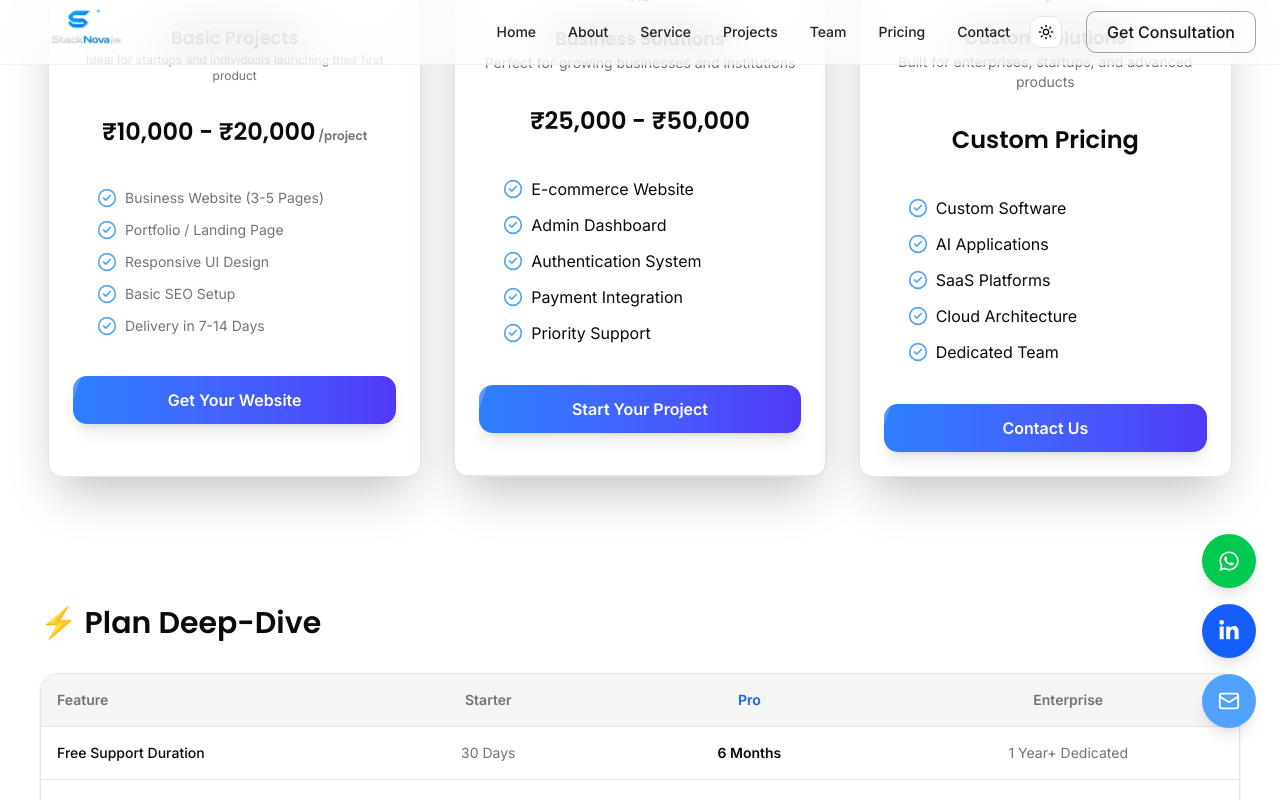
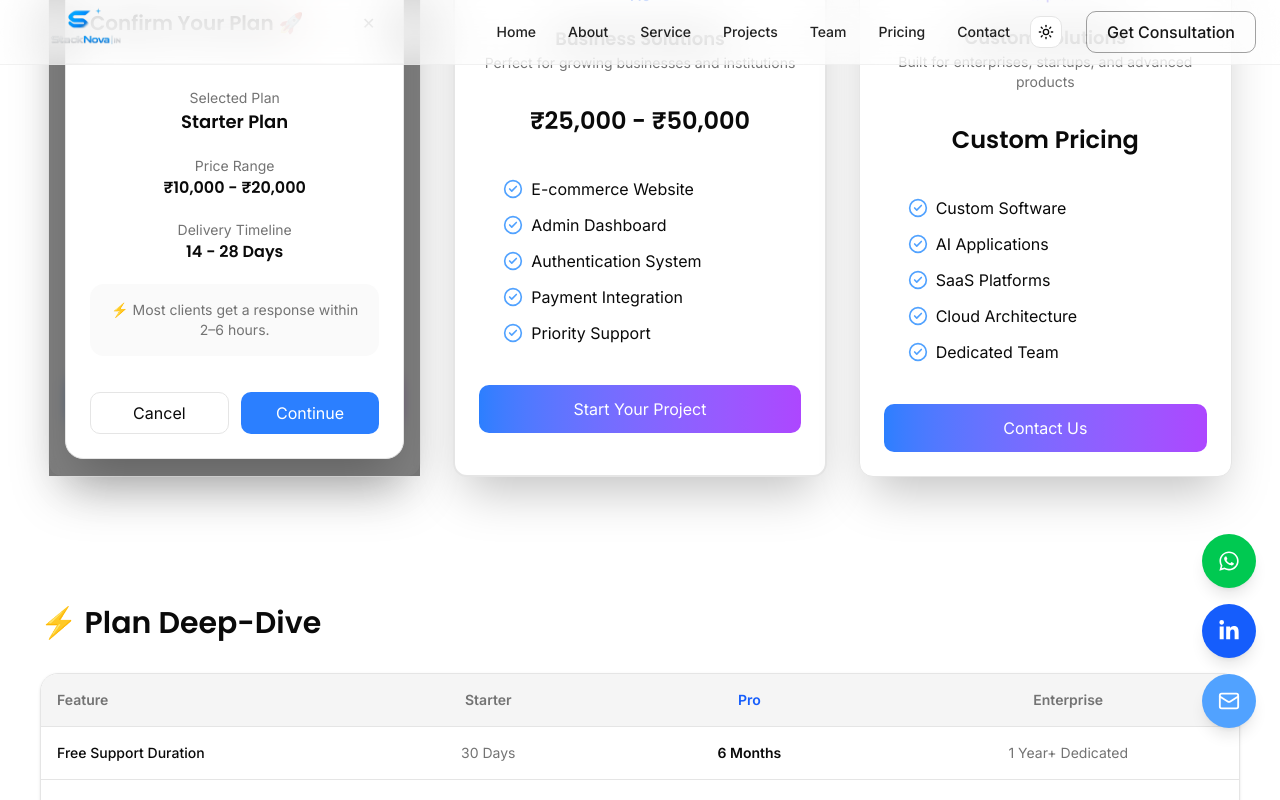
Before and after one commit to hemantgupta98/StackNova, a Next.js app in the folder frontend/: page /src/pricing in a window 1280 px wide. Both pictures are taken after a click on the button "Get Your Website". Shown: the part 538-1338 px from the top of the page. Built offline with nearby package versions, Linux system fonts and the light colour scheme.

Commit message:
Add confirmation in pricing page

```diff
--- a/frontend/app/src/contact/page.tsx
+++ b/frontend/app/src/contact/page.tsx
@@ -215,7 +215,7 @@ export default function ContactPage() {
             <button
               type="submit"
               disabled={isSubmitting}
-              className="w-full bg-linear-to-r from-blue-500 to-purple-500 text-white py-3 rounded-lg disabled:opacity-60"
+              className="w-full bg-linear-to-r from-blue-500 to-purple-500 text-white py-3 rounded-lg disabled:opacity-60 cursor-pointer"
             >
               {isSubmitting ? "Sending..." : "Send Secure Message"}
             </button>
--- a/frontend/app/src/pricing/page.tsx
+++ b/frontend/app/src/pricing/page.tsx
@@ -1,14 +1,15 @@
 "use client";
 
-import { useRef } from "react";
+import { useRef, useState } from "react";
 import { motion, useScroll, useTransform, type Variants } from "framer-motion";
 import Query from "@/components/forms/query";
 import { CircleCheck } from "lucide-react";
 import PricingFeatures from "@/components/ui/feature";
 import { useRouter } from "next/navigation";
+import { toast, Toaster } from "sonner";
 
 const btnGradient =
-  "w-full relative cursor-pointer overflow-hidden bg-gradient-to-r from-blue-500 to-indigo-600 text-white font-semibold px-3 sm:px-4 py-2 sm:py-3 rounded-xl shadow-lg transition-all duration-300 ease-in-out transform hover:scale-105 hover:shadow-2xl hover:from-blue-600 hover:to-indigo-700 active:scale-95 text-sm sm:text-base before:absolute before:top-0 before:left-[-100%] before:w-full before:h-full before:bg-white/20 before:skew-x-[-20deg] hover:before:left-[100%] before:transition-all before:duration-700";
+  "w-full relative cursor-pointer overflow-hidden bg-gradient-to-r from-blue-500 to-indigo-600 text-white font-semibold px-3 sm:px-4 py-2 sm:py-3 rounded-xl shadow-lg transition-all duration-300 ease-in-out transform hover:scale-105 hover:shadow-2xl hover:from-blue-600 hover:to-indigo-700 active:scale-95 text-sm sm:text-base before:content-[''] before:pointer-events-none before:absolute before:top-0 before:left-[-100%] before:w-full before:h-full before:bg-white/20 before:skew-x-[-20deg] hover:before:left-[100%] before:transition-all before:duration-700";
 
 // 🔥 Animation Variants
 const containerStagger = {
@@ -70,6 +71,17 @@ export default function PricingPage() {
 
   const yParallax = useTransform(scrollYProgress, [0, 1], [50, -50]);
 
+  const [selectedPlan, setSelectedPlan] = useState<null | {
+    name: string;
+    price: string;
+    timeline: string;
+  }>(null);
+  const [proPlan, setproPlan] = useState<null | {
+    name: string;
+    price: string;
+    timeline: string;
+  }>(null);
+
   return (
     <motion.div
       ref={ref}
@@ -78,6 +90,7 @@ export default function PricingPage() {
       transition={{ duration: 0.6 }}
       className="min-h-screen bg-background text-foreground px-6 py-10"
     >
+      <Toaster position="top-center" richColors />
       {/* Hero */}
       <motion.div
         variants={containerStagger}
@@ -174,11 +187,93 @@ export default function PricingPage() {
             </div>
 
             <motion.button
-              whileHover={{ scale: 1.1 }}
-              className={`${btnGradient} mt-10`}
+              onClick={() => {
+                setSelectedPlan({
+                  name: "Starter Plan",
+                  price: "₹10,000 - ₹20,000",
+                  timeline: "14 - 28 Days",
+                });
+              }}
+              type="button"
+              className={`w-full bg-linear-to-r from-blue-500 to-purple-500 text-white py-3 rounded-lg disabled:opacity-60 cursor-pointer  mt-10`}
             >
               Get Your Website
             </motion.button>
+            {selectedPlan && (
+              <div className="fixed inset-0 bg-black/50 flex items-center justify-center z-50 p-4 backdrop-blur-sm">
+                <div className="bg-card rounded-2xl border border-border shadow-2xl max-w-xl w-full animate-in fade-in zoom-in-95 duration-300">
+                  {/* Header */}
+                  <div className="flex justify-between items-center p-6 border-b border-border">
+                    <h2 className="text-xl font-semibold">
+                      Confirm Your Plan 🚀
+                    </h2>
+                    <button
+                      onClick={() => setSelectedPlan(null)}
+                      type="button"
+                      className="p-1 hover:bg-muted rounded-lg"
+                    >
+                      ✕
+                    </button>
+                  </div>
+
+                  {/* Content */}
+                  <div className="p-6 space-y-5">
+                    {/* Plan Name */}
+                    <div>
+                      <p className="text-sm text-muted-foreground">
+                        Selected Plan
+                      </p>
+                      <h3 className="text-lg font-semibold">
+                        {selectedPlan.name}
+                      </h3>
+                    </div>
+
+                    {/* Price */}
+                    <div>
+                      <p className="text-sm text-muted-foreground">
+                        Price Range
+                      </p>
+                      <h3 className="font-medium">{selectedPlan.price}</h3>
+                    </div>
+
+                    {/* Timeline */}
+                    <div>
+                      <p className="text-sm text-muted-foreground">
+                        Delivery Timeline
+                      </p>
+                      <h3 className="font-medium">{selectedPlan.timeline}</h3>
+                    </div>
+
+                    {/* Note */}
+                    <div className="bg-muted/50 p-4 rounded-xl text-sm text-muted-foreground">
+                      ⚡ Most clients get a response within 2–6 hours.
+                    </div>
+
+                    {/* Buttons */}
+                    <div className="flex gap-3 pt-4">
+                      <button
+                        onClick={() => setSelectedPlan(null)}
+                        className="w-1/2 py-2 rounded-lg border"
+                      >
+                        Cancel
+                      </button>
+
+                      <button
+                        onClick={() => {
+                          setSelectedPlan(null);
+                          toast.success(
+                            `Thanks for choosing ${selectedPlan.name}! We'll contact you within 24 hours.`,
+                          );
+                        }}
+                        className="w-1/2 py-2 rounded-lg bg-blue-500 text-white hover:bg-blue-600"
+                      >
+                        Continue
+                      </button>
+                    </div>
+                  </div>
+                </div>
+              </div>
+            )}
           </motion.div>
 
           {/* PRO */}
@@ -219,11 +314,91 @@ export default function PricingPage() {
             </div>
 
             <motion.button
-              whileHover={{ scale: 1.1 }}
-              className={`${btnGradient} mt-10`}
+              onClick={() => {
+                setproPlan({
+                  name: "Pro Plan",
+                  price: "₹25,000 - ₹50,000",
+                  timeline: "2 - 3 months",
+                });
+              }}
+              type="button"
+              className={`w-full bg-linear-to-r from-blue-500 to-purple-500 text-white py-3 rounded-lg disabled:opacity-60 cursor-pointer mt-10`}
             >
               Start Your Project
             </motion.button>
+            {proPlan && (
+              <div className="fixed inset-0 bg-black/50 flex items-center justify-center z-50 p-4 backdrop-blur-sm">
+                <div className="bg-card rounded-2xl border border-border shadow-2xl max-w-xl w-full animate-in fade-in zoom-in-95 duration-300">
+                  {/* Header */}
+                  <div className="flex justify-between items-center p-6 border-b border-border">
+                    <h2 className="text-xl font-semibold">
+                      Confirm Your Plan 🚀
+                    </h2>
+                    <button
+                      onClick={() => setproPlan(null)}
+                      type="button"
+                      className="p-1 hover:bg-muted rounded-lg"
+                    >
+                      ✕
+                    </button>
+                  </div>
+
+                  {/* Content */}
+                  <div className="p-6 space-y-5">
+                    {/* Plan Name */}
+                    <div>
+                      <p className="text-sm text-muted-foreground">
+                        Selected Plan
+                      </p>
+                      <h3 className="text-lg font-semibold">{proPlan.name}</h3>
+                    </div>
+
+                    {/* Price */}
+                    <div>
+                      <p className="text-sm text-muted-foreground">
+                        Price Range
+                      </p>
+                      <h3 className="font-medium">{proPlan.price}</h3>
+                    </div>
+
+                    {/* Timeline */}
+                    <div>
+                      <p className="text-sm text-muted-foreground">
+                        Delivery Timeline
+                      </p>
+                      <h3 className="font-medium">{proPlan.timeline}</h3>
+                    </div>
+
+                    {/* Note */}
+                    <div className="bg-muted/50 p-4 rounded-xl text-sm text-muted-foreground">
+                      ⚡ Most clients get a response within 2–6 hours.
+                    </div>
+
+                    {/* Buttons */}
+                    <div className="flex gap-3 pt-4">
+                      <button
+                        onClick={() => setproPlan(null)}
+                        className="w-1/2 py-2 rounded-lg border"
+                      >
+                        Cancel
+                      </button>
+
+                      <button
+                        onClick={() => {
+                          setproPlan(null);
+                          toast.success(
+                            `Thanks for choosing ${proPlan.name}! We'll contact you within 24 hours.`,
+                          );
+                        }}
+                        className="w-1/2 py-2 rounded-lg bg-blue-500 text-white hover:bg-blue-600"
+                      >
+                        Continue
+                      </button>
+                    </div>
+                  </div>
+                </div>
+              </div>
+            )}
           </motion.div>
 
           {/* ENTERPRISE */}
@@ -266,8 +441,9 @@ export default function PricingPage() {
             </div>
 
             <motion.button
-              whileHover={{ scale: 1.1 }}
-              className={`${btnGradient} mt-10`}
+              className={`w-full bg-linear-to-r from-blue-500 to-purple-500 text-white py-3 rounded-lg disabled:opacity-60 cursor-pointer  mt-10`}
+              onClick={() => router.push("/src/contact")}
+              type="button"
             >
               Contact Us
             </motion.button>
--- a/frontend/components/forms/query.tsx
+++ b/frontend/components/forms/query.tsx
@@ -51,7 +51,7 @@ export default function PricingInquiryForm() {
   };
 
   const btnGradient =
-    "w-full relative cursor-pointer overflow-hidden bg-gradient-to-r from-blue-500 to-indigo-600 text-white font-semibold px-3 sm:px-4 py-2 sm:py-3 rounded-xl shadow-lg transition-all duration-300 ease-in-out transform hover:scale-105 hover:shadow-2xl hover:from-blue-600 hover:to-indigo-700 active:scale-95 text-sm sm:text-base before:absolute before:top-0 before:left-[-100%] before:w-full before:h-full before:bg-white/20 before:skew-x-[-20deg] hover:before:left-[100%] before:transition-all before:duration-700";
+    "w-full relative cursor-pointer overflow-hidden bg-gradient-to-r from-blue-500 to-indigo-600 text-white font-semibold px-3 sm:px-4 py-2 sm:py-3 rounded-xl shadow-lg transition-all duration-300 ease-in-out transform hover:scale-105 hover:shadow-2xl hover:from-blue-600 hover:to-indigo-700 active:scale-95 text-sm sm:text-base before:content-[''] before:pointer-events-none before:absolute before:top-0 before:left-[-100%] before:w-full before:h-full before:bg-white/20 before:skew-x-[-20deg] hover:before:left-[100%] before:transition-all before:duration-700";
   return (
     <section className="max-w-3xl mx-auto px-6 py-10">
       <Toaster position="top-center" richColors />
```
